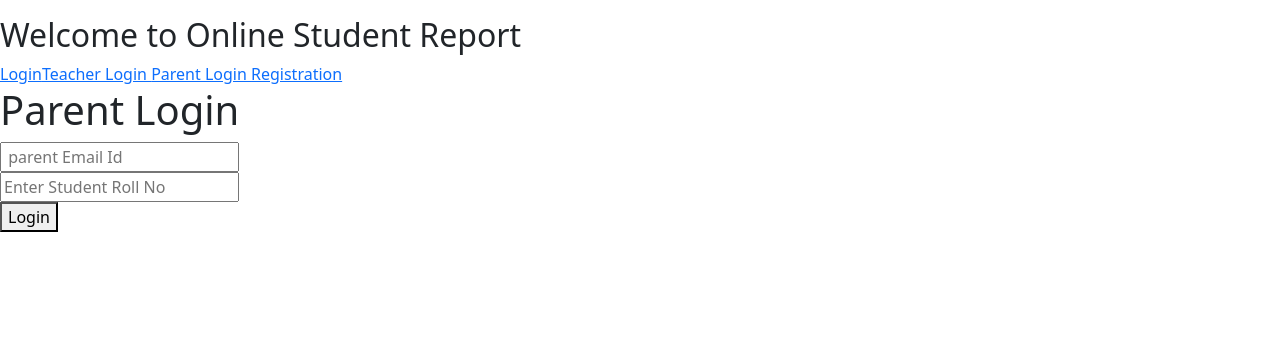
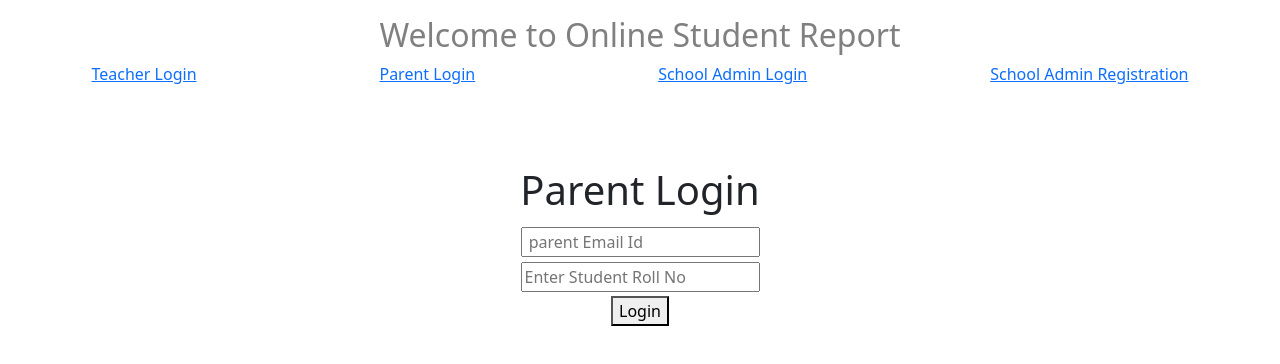
Before and after one commit to PriyankaBawanna/ReactFrontEndOnlineStudentReport, a React (Create React App) app: page /ParentLogin in a window 1280 px wide. Shown: the top 364 px of the page. Built offline with nearby package versions, Linux system fonts and the light colour scheme.

Commit message:
complete

```diff
--- a/src/Common Components/LogOut/Logout.js
+++ b/src/Common Components/LogOut/Logout.js
@@ -1,6 +1,7 @@
 import React from "react";
 
 import { useNavigate } from "react-router-dom";
+//for clear the session and logout
 const Logout = () => {
   const navigate = useNavigate();
   function handleLogOut() {
--- /dev/null
+++ b/src/Common Components/LoginPage/css/login.css
@@ -0,0 +1,8 @@
+.userLogin {
+  display: flex;
+  flex-direction: column;
+  height: 10rem;
+  justify-content: space-between;
+  align-items: center;
+  margin-top: 5rem;
+}
--- a/src/Common Components/LoginPage/js/Login.js
+++ b/src/Common Components/LoginPage/js/Login.js
@@ -1,22 +1,21 @@
 import { useState } from "react";
 import HomeLink from "../../../Components/Home/js/HomeLink";
+import "../css/login.css";
 import axios from "axios";
 import { useNavigate } from "react-router-dom";
 
 import { Link } from "react-router-dom";
-//import { useHistory } from "react-router-dom";
 
 import { useParams } from "react-router-dom";
 
 const LoginPage = ({ setLoginUser }) => {
-  //const history = useHistory();
-
   const navigate = useNavigate();
-
   const [email, setEmail] = useState("");
   const [emailError, setEmailError] = useState(false);
   const [password, setPassword] = useState("");
   const [passwordError, setPasswordError] = useState(false);
+
+  //Post  login Details of the School Admin
 
   const login = () => {
     const user = { email, password };
@@ -44,8 +43,8 @@ const LoginPage = ({ setLoginUser }) => {
       <HomeLink />
 
       <form onSubmit={LoginHandler}>
+        <div className="userLogin">
           <h1>Login</h1>
-
           <div>
             <input
               name="email"
@@ -100,6 +99,7 @@ const LoginPage = ({ setLoginUser }) => {
               Login
             </button>
           </div>
+        </div>
       </form>
     </>
   );
--- a/src/Common Components/LoginPage/js/ParentLogin.js
+++ b/src/Common Components/LoginPage/js/ParentLogin.js
@@ -1,6 +1,7 @@
 import React, { useState, createContext, useContext } from "react";
 import { useNavigate } from "react-router-dom";
 import TermOneMarkSheet from "../../../Components/ParentDashboard.js/js/TermOneMarkSheet";
+import "../css/login.css";
 
 const UserContext = createContext();
 const ParentLogin = () => {
@@ -12,7 +13,7 @@ const ParentLogin = () => {
   console.log("Number ", studentRollNumber);
 
   const navigate = useNavigate();
-
+  //post Login Details of Parent According to Student Roll Number and Parent Email Id
   const handleParentLogin = async () => {
     console.log("Teacher Login ", parentEmail, studentRollNo);
     let loginParent = await fetch(`http://localhost:8085/parentLogin`, {
@@ -38,9 +39,10 @@ const ParentLogin = () => {
 
   return (
     <>
-      <UserContext.Provider value={"Hi Priyanka"}>
-        <h1>Parent Login </h1>
-        <div className="">
+      <UserContext.Provider value={"user"}>
+        {/* Take input  Parent email and as well apply validation for email  */}
+        <div className="userLogin">
+          <h1>Parent Login </h1>
           <div>
             <input
               name="parentEmail"
--- a/src/Common Components/LoginPage/js/TeacherLogin.js
+++ b/src/Common Components/LoginPage/js/TeacherLogin.js
@@ -8,6 +8,7 @@ const TeacherLogin = () => {
 
   const navigate = useNavigate();
 
+  //post the teacher login credentials teacher's Email Id and Teacher's Id
   const handleTeacherLogin = async () => {
     console.log("Teacher Login ", teacherEmailId, teacherNo);
 
@@ -34,8 +35,8 @@ const TeacherLogin = () => {
 
   return (
     <>
-      <h1>Teacher Login </h1>
-      <div className="">
+      <div className="userLogin">
+        <h1>Teacher Login </h1>
         <div>
           <input
             name="teacherEmailId"
--- a/src/Common Components/RegistrationPage/AdminRegistrationPage/js/Registration.js
+++ b/src/Common Components/RegistrationPage/AdminRegistrationPage/js/Registration.js
@@ -2,6 +2,8 @@ import React, { useState } from "react";
 import { Link } from "react-router-dom";
 import HomeLink from "../../../../Components/Home/js/HomeLink";
 import axios from "axios";
+import "../../../../Common Components/LoginPage/css/login.css";
+// Registration from for the School Admin
 const Registration = () => {
   const [name, setName] = useState("");
   const [email, setEmail] = useState("");
@@ -16,6 +18,7 @@ const Registration = () => {
   };
   console.log("Input filed User Name", name.length);
 
+  //POST School Admin name , email , password and reenter Password
   const register = () => {
     const user = { name, email, password, reEnterPassword };
     console.log("user Name ", name.l);
@@ -39,6 +42,7 @@ const Registration = () => {
   return (
     <>
       <HomeLink />
+      <div className="userLogin">
         <h1>Admin Registration Page</h1>
         <form onSubmit={handleChange}>
           <div>
@@ -142,6 +146,7 @@ const Registration = () => {
             </button>
           </div>
         </form>
+      </div>
     </>
   );
 };
--- /dev/null
+++ b/src/Components/Home/css/HomePage.css
@@ -0,0 +1,18 @@
+.homePageRoute {
+  display: flex;
+  flex-direction: row;
+  justify-content: space-around;
+  align-items: center;
+}
+.link {
+  display: flex;
+  flex-direction: row;
+  align-items: center;
+  border: solid 1px black;
+}
+.intro {
+  display: flex;
+  flex-direction: row;
+  justify-content: center;
+  color: gray;
+}
--- a/src/Components/Home/js/HomePage.js
+++ b/src/Components/Home/js/HomePage.js
@@ -1,19 +1,20 @@
 import React from "react";
 import HomeLink from "./HomeLink";
 import { Link, Outlet } from "react-router-dom";
+import "../css/HomePage.css";
 
 const HomePage = () => {
   return (
     <>
       <main style={{ padding: "1rem 0" }}>
         <HomeLink />
-        <h2> Welcome to Online Student Report </h2>
-        <nav>
-          <Link to="/Login">Login</Link>
+        <h2 className="intro"> Welcome to Online Student Report </h2>
+        <nav className="homePageRoute">
           <Link to="/TeacherLogin">Teacher Login </Link>
           <Link to="/ParentLogin">Parent Login </Link>
+          <Link to="/Login">School Admin Login</Link>
 
-          <Link to="/Registration">Registration</Link>
+          <Link to="/Registration"> School Admin Registration</Link>
         </nav>
         <Outlet />
       </main>
--- a/src/Components/Home/js/Routers.js
+++ b/src/Components/Home/js/Routers.js
@@ -1,4 +1,5 @@
 import React, { useState } from "react";
+
 import LoginPage from "../../../Common Components/LoginPage/js/Login";
 import Registration from "../../../Common Components/RegistrationPage/AdminRegistrationPage/js/Registration";
 import HomePage from "./HomePage";
@@ -13,6 +14,7 @@ import FinalExam from "../../ParentDashboard.js/js/FinalExam";
 import TeacherLogin from "../../../Common Components/LoginPage/js/TeacherLogin";
 import ParentLogin from "../../../Common Components/LoginPage/js/ParentLogin";
 import TeacherDashBoard from "../../TeacherDashboard/js/TeacherDashboard";
+import "../css/HomePage.css";
 
 const Routers = () => {
   const [user, setLoginUser] = useState({});
@@ -38,6 +40,7 @@ const Routers = () => {
             <Route path="/TeacherLogin" element={<TeacherLogin />} />
             <Route path="/ParentLogin" element={<ParentLogin />} />
           </Route>
+
           <Route path="/SchoolAdmin" element={<SchoolAdmin />}>
             <Route index element={<StudentList />} />
             <Route path="StudentList" element={<StudentList />}></Route>
--- a/src/Components/TeacherDashboard/js/StudentMarksList.js
+++ b/src/Components/TeacherDashboard/js/StudentMarksList.js
@@ -63,7 +63,10 @@ const StudentMarksList = (marksProps) => {
   function getData() {
     addStudent();
   }
-
+  function studentMarksData() {
+    addStudent();
+    alert("Student Marks Add successfully");
+  }
   return (
     <>
       <AddStudent data={getData} />
@@ -104,7 +107,10 @@ const StudentMarksList = (marksProps) => {
                   Delete
                 </button>
 
-                <StudentInformation student_id={item._id} />
+                <StudentInformation
+                  student_id={item._id}
+                  studentList={studentMarksData}
+                />
               </td>
             </tr>
           ))}
--- a/src/Components/TeacherDashboard/js/TeacherDashboard.js
+++ b/src/Components/TeacherDashboard/js/TeacherDashboard.js
@@ -7,9 +7,10 @@ import TeacherProfile from "./TeacherProfile";
 const TeacherDashBoard = () => {
   return (
     <>
-      <h1>Teacher Dashboard </h1>
       <div className="teacher-header">
-        <div></div>
+        <div>
+          <h1>Teacher Dashboard </h1>
+        </div>
 
         <div>
           <TeacherProfile />
```
Also changed, not shown: src/Common Components/StudentInformation/js/StudentInformation.js (+102 -65 lines), 1 other file (tests, documents, lock files or other folders). Lines whose indentation alone changed are shown as unchanged.
